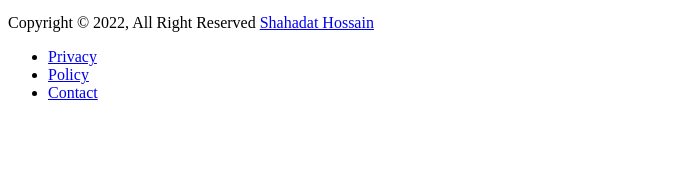
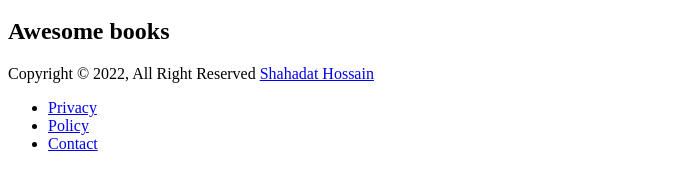
Before and after one commit to shahadat3669/awesome-books, a website: page index.html in a window 1280 px wide. Shown: the part 596-786 px from the top of the page, without its empty margins (0-685 px from the left). Drawn offline with Linux system fonts and the light colour scheme.

Commit message:
Add book list section in index.html file.

```diff
--- a/index.html
+++ b/index.html
@@ -59,6 +59,17 @@
         </nav>
       </div>
     </header>
+    <main class="main">
+      <!-- book list section  -->
+      <section id="bookList" class="book-list">
+        <div class="container">
+          <div class="book-list-inner">
+            <h1 class="book-list-title title-2 text-center">Awesome books</h1>
+            <div id="bookListItemsCon"></div>
+          </div>
+        </div>
+      </section>
+    </main>
     <!-- footer section  -->
     <footer class="footer-section">
       <div class="container">
```
